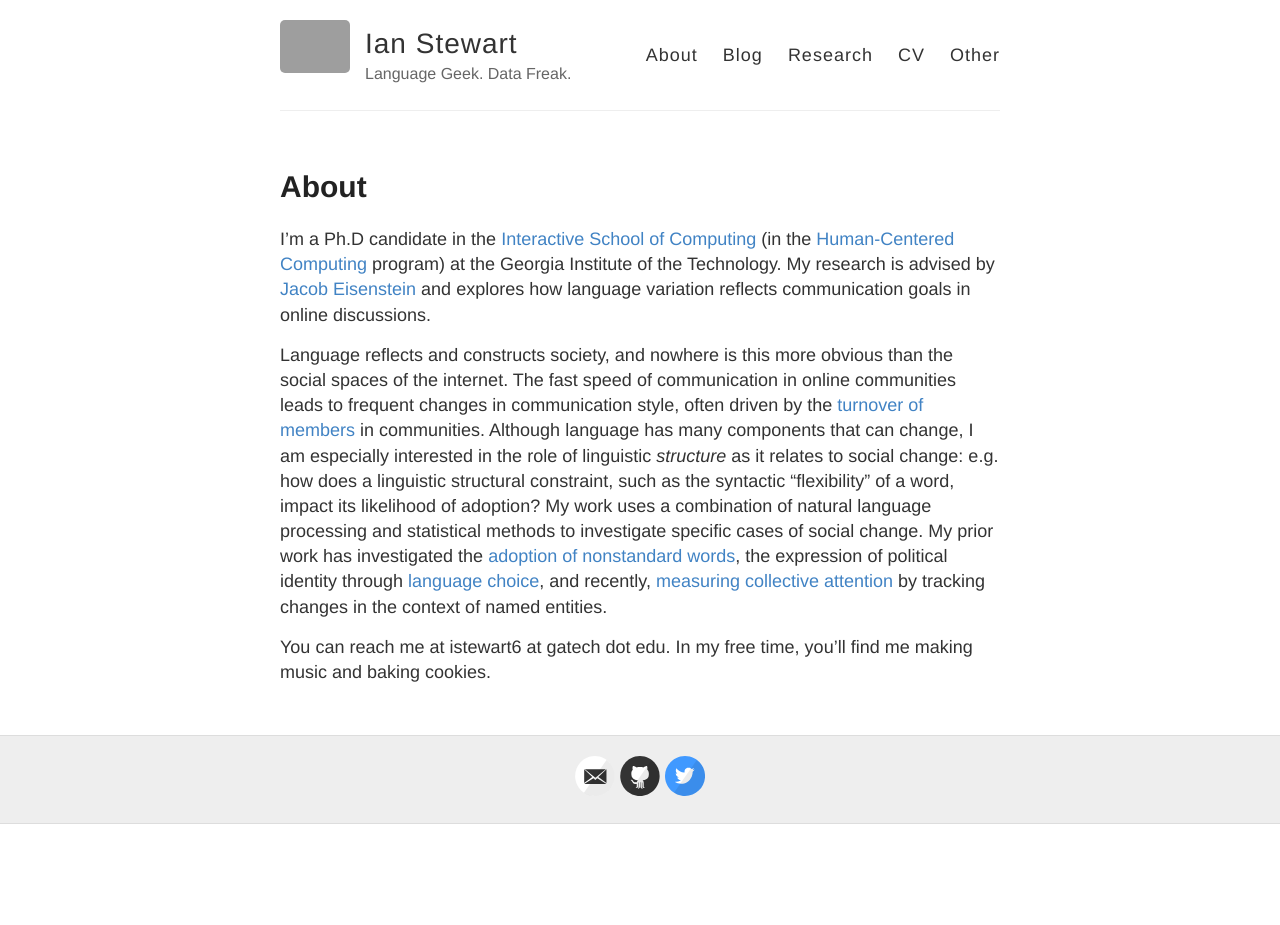
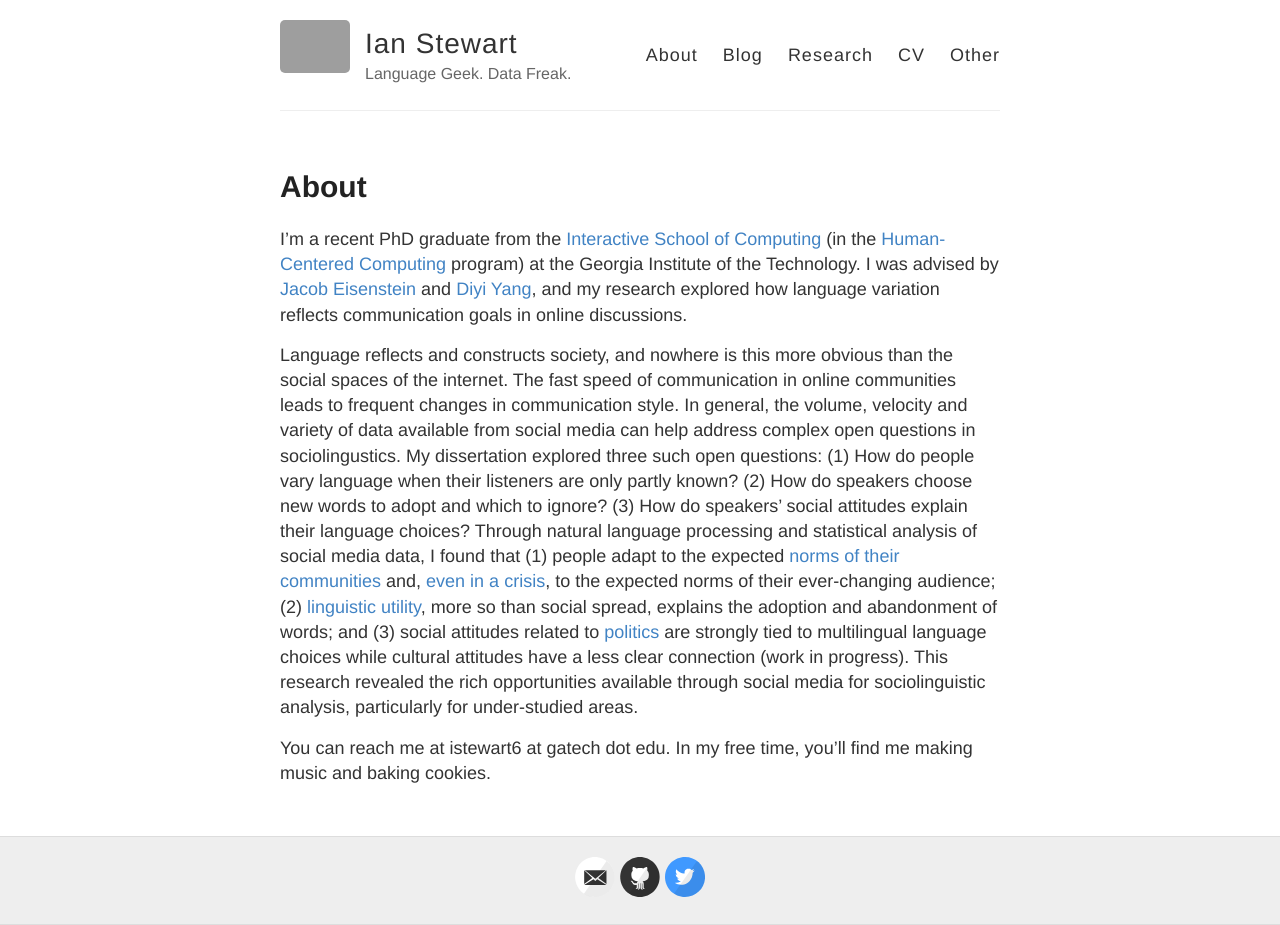
Before and after one commit to ianbstewart/ianbstewart.github.io, a Jekyll site: the page built from about.md, in a window 1280 px wide. Built offline with Jekyll 4.4.1, drawn with Linux system fonts in a browser that asks for light colours; before the commit the page ends 900 px from its top, so only the background shows below that; grey boxes are pictures that could not be loaded.

Commit message:
updated about info

```diff
--- a/about.md
+++ b/about.md
@@ -4,13 +4,14 @@ title: About
 permalink: /about/
 ---
 
-I'm a Ph.D candidate in the [Interactive School of Computing](http://www.ic.gatech.edu/) (in the [Human-Centered Computing](http://www.hcc.cc.gatech.edu) program) at the Georgia Institute of the Technology.
-My research is advised by [Jacob Eisenstein](https://www.cc.gatech.edu/~jeisenst/) and explores how language variation reflects communication goals in online discussions.
+I'm a recent PhD graduate from the [Interactive School of Computing](http://www.ic.gatech.edu/) (in the [Human-Centered Computing](http://www.hcc.cc.gatech.edu) program) at the Georgia Institute of the Technology.
+I was advised by [Jacob Eisenstein](https://jacobeisenstein.github.io/) and [Diyi Yang](https://www.cc.gatech.edu/~dyang888/), and my research explored how language variation reflects communication goals in online discussions.
 
 Language reflects and constructs society, and nowhere is this more obvious than the social spaces of the internet.
-The fast speed of communication in online communities leads to frequent changes in communication style, often driven by the [turnover of members](https://ieeexplore.ieee.org/abstract/document/8258465) in communities.
-Although language has many components that can change, I am especially interested in the role of linguistic *structure* as it relates to social change: e.g. how does a linguistic structural constraint, such as the syntactic "flexibility" of a word, impact its likelihood of adoption?
-My work uses a combination of natural language processing and statistical methods to investigate specific cases of social change.
-My prior work has investigated the [adoption of nonstandard words](https://www.aclweb.org/anthology/D18-1467), the expression of political identity through [language choice](https://www.aclweb.org/anthology/N18-2022), and recently, [measuring collective attention](https://arxiv.org/pdf/1909.08784.pdf) by tracking changes in the context of named entities.
+The fast speed of communication in online communities leads to frequent changes in communication style.
+In general, the volume, velocity and variety of data available from social media can help address complex open questions in sociolingustics.
+My dissertation explored three such open questions: (1) How do people vary language when their listeners are only partly known? (2) How do speakers choose new words to adopt and which to ignore? (3) How do speakers’ social attitudes explain their language choices?
+Through natural language processing and statistical analysis of social media data, I found that (1) people adapt to the expected [norms of their communities](https://ieeexplore.ieee.org/abstract/document/8258465) and, [even in a crisis](https://www.aaai.org/ojs/index.php/ICWSM/article/download/7331/7185), to the expected norms of their ever-changing audience; (2) [linguistic utility](https://www.aclweb.org/anthology/D18-1467), more so than social spread, explains the adoption and abandonment of words; and (3) social attitudes related to [politics](https://www.aclweb.org/anthology/N18-2022) are strongly tied to multilingual language choices while cultural attitudes have a less clear connection (work in progress).
+This research revealed the rich opportunities available through social media for sociolinguistic analysis, particularly for under-studied areas.
 
 You can reach me at istewart6 at gatech dot edu. In my free time, you'll find me making music and baking cookies.
--- a/index.html
+++ b/index.html
@@ -3,7 +3,7 @@ layout: default
 ---
 
 Hi there!
-I am a PhD student at Georgia Tech who is interested in studying how language variation can tell us about the limits of online communication, using natural language processing and statistical methods.
+I am a recent PhD graduate from Georgia Tech who is interested in studying how language variation can tell us about the limits of online communication, using natural language processing and statistical methods.
 You can find more info <a href="./about/">here</a>, my CV <a href="./docs/istewart_cv.pdf">here</a>, and my blog <a href="./blog/">here</a>.
 
 <br><br>
```
Also changed, not shown: _posts/2020-08-21-thesis_submission.md (+2 -2 lines).
